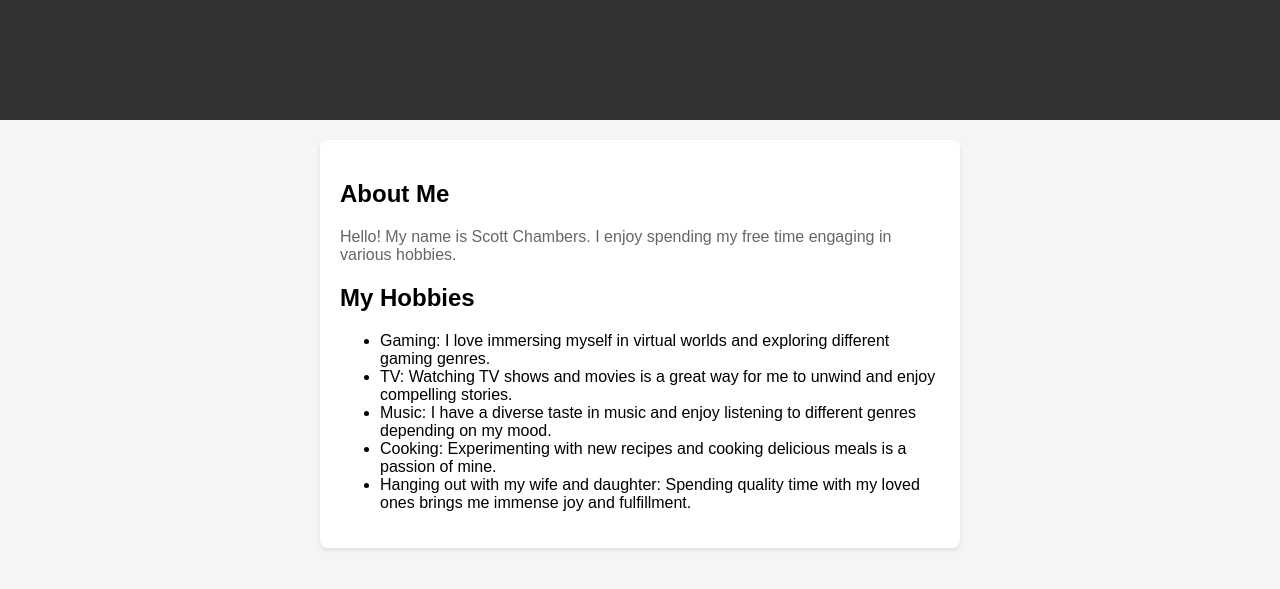
After one commit to Scottiec1227/LinkedPages, a Flask app: page /hobbies in a window 1280 px wide. The commit adds this page. Shown: the top 589 px of the page. Run offline with Flask 3, Linux system fonts and the light colour scheme.

Commit message:
Added hobbies

```diff
--- a/app.py
+++ b/app.py
@@ -9,3 +9,8 @@ def hello_world():
 @app.route("/about")
 def about_me():
     return render_template("about_me.html")
+
+
+@app.route("/hobbies")
+def hobbies():
+    return render_template("hobbies.html")
--- /dev/null
+++ b/templates/hobbies.html
@@ -0,0 +1,54 @@
+<!DOCTYPE html>
+<html lang="en">
+<head>
+    <meta charset="UTF-8">
+    <meta name="viewport" content="width=device-width, initial-scale=1.0">
+    <title>My Hobbies</title>
+    <style>
+        body {
+            font-family: Arial, sans-serif;
+            margin: 0;
+            padding: 0;
+            background-color: #f5f5f5;
+        }
+        header {
+            background-color: #333;
+            color: #fff;
+            padding: 20px;
+            text-align: center;
+        }
+        main {
+            padding: 20px;
+            max-width: 600px;
+            margin: 20px auto;
+            background-color: #fff;
+            border-radius: 8px;
+            box-shadow: 0 2px 4px rgba(0,0,0,0.1);
+        }
+        h1 {
+            color: #333;
+        }
+        p {
+            color: #666;
+        }
+    </style>
+</head>
+<body>
+    <header>
+        <h1>My Hobbies</h1>
+    </header>
+    <main>
+        <h2>About Me</h2>
+        <p>Hello! My name is Scott Chambers. I enjoy spending my free time engaging in various hobbies.</p>
+
+        <h2>My Hobbies</h2>
+        <ul>
+            <li>Gaming: I love immersing myself in virtual worlds and exploring different gaming genres.</li>
+            <li>TV: Watching TV shows and movies is a great way for me to unwind and enjoy compelling stories.</li>
+            <li>Music: I have a diverse taste in music and enjoy listening to different genres depending on my mood.</li>
+            <li>Cooking: Experimenting with new recipes and cooking delicious meals is a passion of mine.</li>
+            <li>Hanging out with my wife and daughter: Spending quality time with my loved ones brings me immense joy and fulfillment.</li>
+        </ul>
+    </main>
+</body>
+</html>
--- a/templates/index.html
+++ b/templates/index.html
@@ -1,3 +1,4 @@
 <h1>Hello and welcome to my Personal Resume! </h1>
 
 <p>Click on<a href="/about"> about me</a> to learn more</p>
+<p> Of if you want to see my hobbies click <a href="/hobbies"> here </a> </p>
```
Also changed, not shown: templates/about_me.html (+5 -4 lines).
